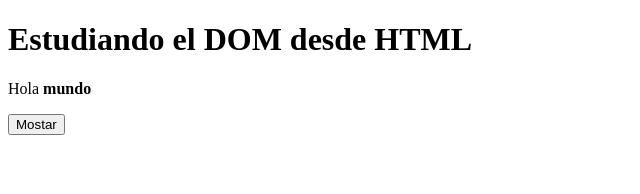
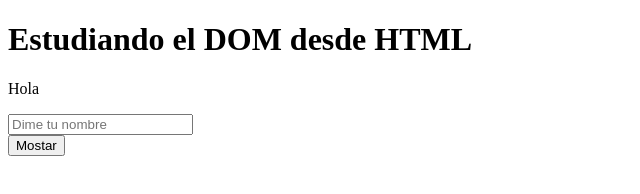
Before and after one commit to alce65/01-review, a website: page web/index.html in a window 1280 px wide. Both pictures are taken after a click on the button "Mostar". Shown: the whole page, without its empty margins (0-640 px from the left). Drawn offline with Linux system fonts and the light colour scheme.

Commit message:
Update initial Web

```diff
--- a/web/app.js
+++ b/web/app.js
@@ -4,12 +4,16 @@ const main = () => {
     const nodeH1 = document.querySelector('h1');
     const nodeDiv = document.querySelector('#initial-div');
     const btnNodes = document.querySelectorAll('button');
+    const iNameNode = document.querySelector('[placeholder="Dime tu nombre"]');
     console.dir(nodeH1);
     nodeH1.textContent += ' desde HTML';
 
     btnNodes[0].addEventListener('click', () => {
-        nodeDiv.innerHTML = '<p>Hola <b>mundo</b></p>';
-        console.log('Hiciste click');
+        nodeDiv.innerHTML = `
+            <p>
+                Hola <b>${iNameNode.value}</b>
+            </p>`;
+        console.log('Hiciste click', iNameNode.value);
     });
 };
 
--- a/web/index.html
+++ b/web/index.html
@@ -15,6 +15,9 @@
             <div id="initial-div" class="my-divs my-divs__div1"></div>
             <div></div>
             <div></div>
+            <form>
+                <input type="text" placeholder="Dime tu nombre" />
+            </form>
             <button>Mostar</button>
         </section>
     </body>
```
